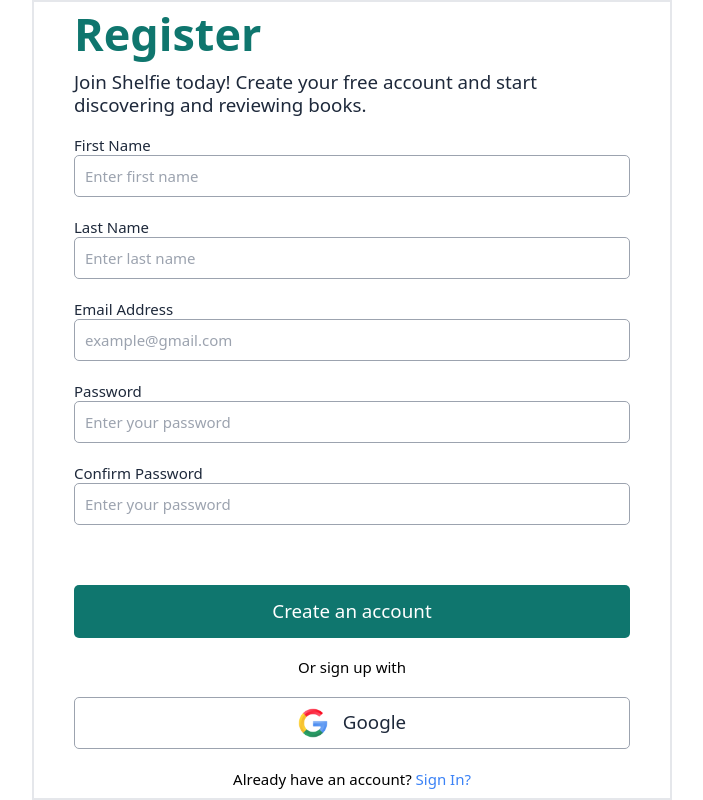
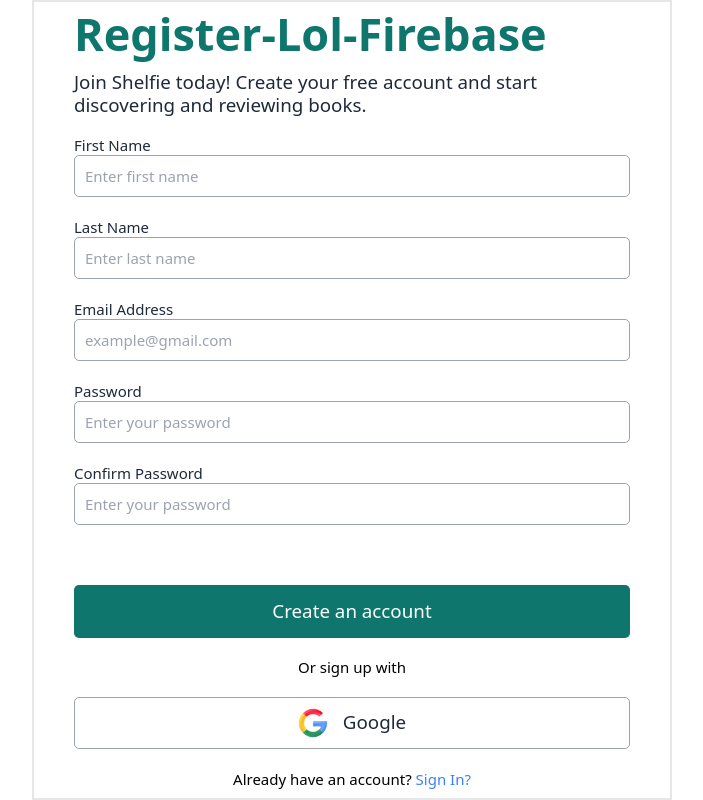
Before and after one commit to AndrewEmeg/shelfie-app, a React (Vite) app: page /signUp in a window 1280 px wide. Shown: the whole page, without its empty margins (288-991 px from the left). Built offline with nearby package versions, Linux system fonts and the light colour scheme; no server answers.

Commit message:
implemented CD

```diff
--- a/src/pages/sign-up.jsx
+++ b/src/pages/sign-up.jsx
@@ -55,7 +55,7 @@ function SignUp() {
     >
       <div>
         <h1 className="font-bold max-w-full text-7xl text-teal-700 mb-6">
-          Register
+          Register-Lol-Firebase
         </h1>
         <p className="font-light max-w-full text-3xl text-slate-800	">
           Join Shelfie today! Create your free account and start discovering and
```
